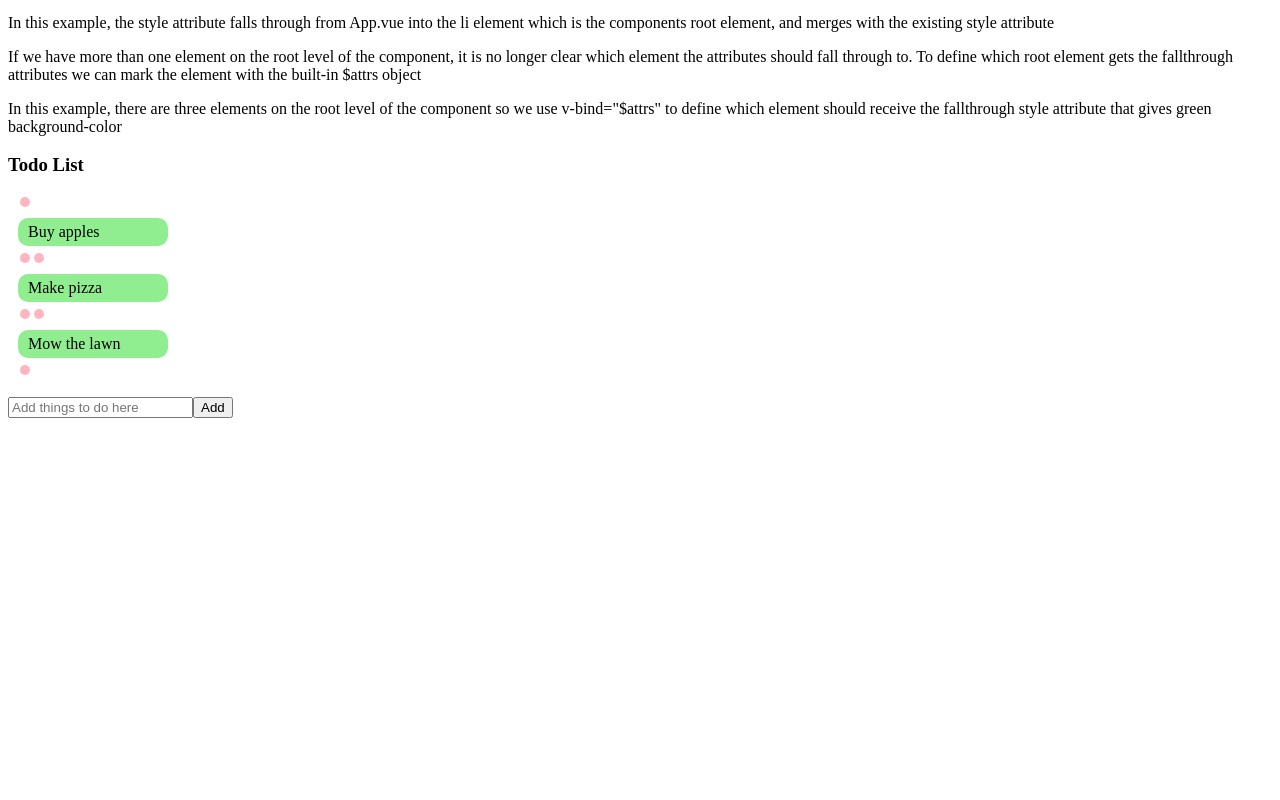
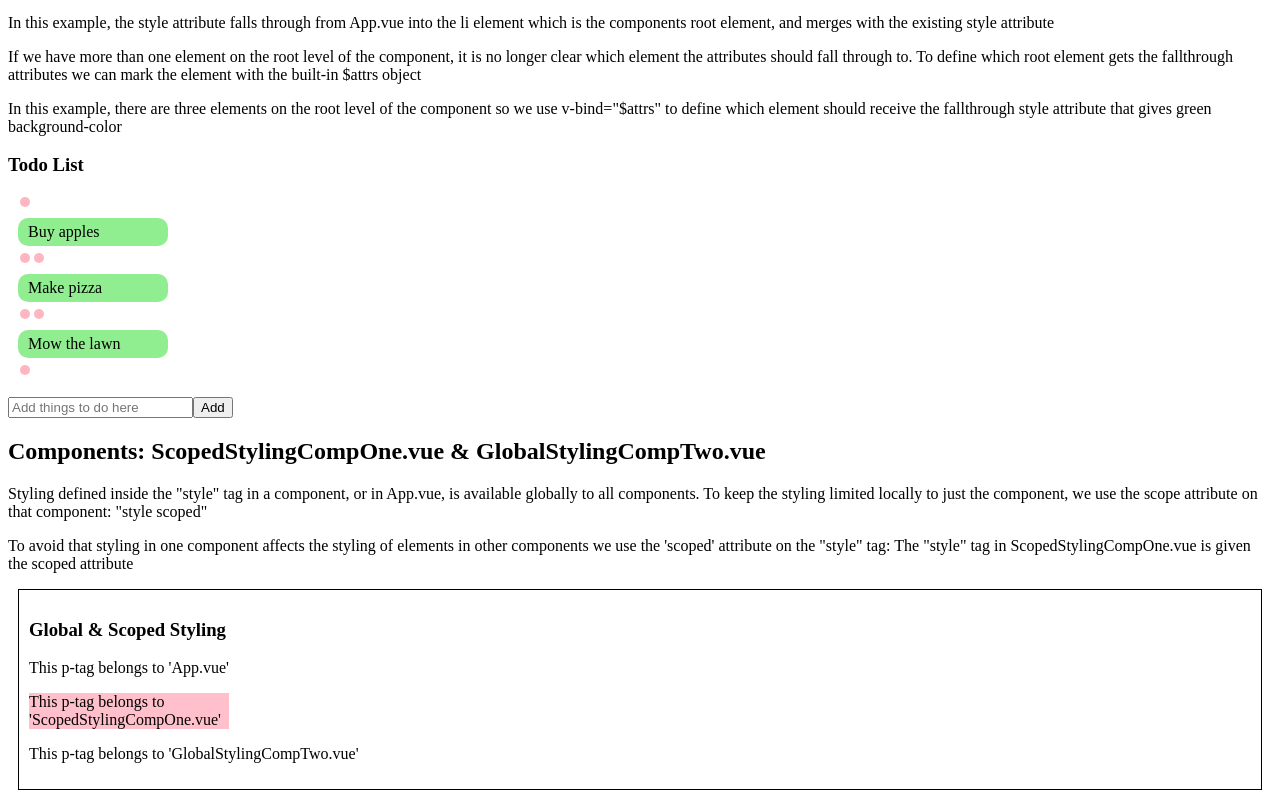
Before and after one commit to ofattouh/firstsfcb, a Vue app: page / in a window 1280 px wide. Shown: the part 1661-2461 px from the top of the page. Before the commit the page ends 2087 px from the top, so only its background shows below. Built offline with nearby package versions, Linux system fonts and the light colour scheme.

Commit message:
Added Global & Scoped Components

```diff
--- a/src/App.vue
+++ b/src/App.vue
@@ -200,6 +200,31 @@
   <input placeholder="Add things to do here" v-model="newItem" @keydown.enter="addItem">
   <button @click="addItem">Add</button>
 
+  <!--
+    ================================================================================
+  -->
+
+  <h2>Components: ScopedStylingCompOne.vue & GlobalStylingCompTwo.vue</h2>
+
+  <p>
+    Styling defined inside the "style" tag in a component, or in App.vue, is available globally
+    to all components. To keep the styling limited locally to just the component, we use the
+    scope attribute on that component: "style scoped"
+  </p>
+
+  <p>
+    To avoid that styling in one component affects the styling of elements in other components
+    we use the 'scoped' attribute on the "style" tag: The "style" tag in ScopedStylingCompOne.vue
+    is given the scoped attribute
+  </p>
+
+  <div>
+    <h3>Global & Scoped Styling</h3>
+    <p>This p-tag belongs to 'App.vue'</p>
+    <scoped-styling-comp-one />
+    <global-styling-comp-two />
+  </div>
+
 
 </template>
 
--- /dev/null
+++ b/src/components/GlobalStylingCompTwo.vue
@@ -0,0 +1,3 @@
+<template>
+    <p>This p-tag belongs to 'GlobalStylingCompTwo.vue'</p>
+</template>
--- /dev/null
+++ b/src/components/ScopedStylingCompOne.vue
@@ -0,0 +1,10 @@
+<template>
+    <p>This p-tag belongs to 'ScopedStylingCompOne.vue'</p>
+</template>
+
+<style scoped>
+    p {
+        background-color: pink;
+        width: 200px;
+    }
+</style>
--- a/src/main.js
+++ b/src/main.js
@@ -5,7 +5,8 @@ import FoodItem from './components/FoodItem.vue'
 import FoodItemVFor from './components/FoodItemVFor.vue'
 import FoodItemEmit from './components/FoodItemEmit.vue'
 import FoodItemFallthroughAttributes from './components/FoodItemFallthroughAttributes.vue'
-
+import ScopedStylingCompOne from './components/ScopedStylingCompOne.vue'
+import GlobalStylingCompTwo from './components/GlobalStylingCompTwo.vue'
 const app = createApp(App)
 
 // Components
@@ -13,5 +14,7 @@ app.component('food-item', FoodItem)
 app.component('food-item-v-for', FoodItemVFor)
 app.component('food-item-emit', FoodItemEmit)
 app.component('food-item-fallthrough-attributes', FoodItemFallthroughAttributes);
+app.component('scoped-styling-comp-one', ScopedStylingCompOne)
+app.component('global-styling-comp-two', GlobalStylingCompTwo)
 
 app.mount('#app')
```
